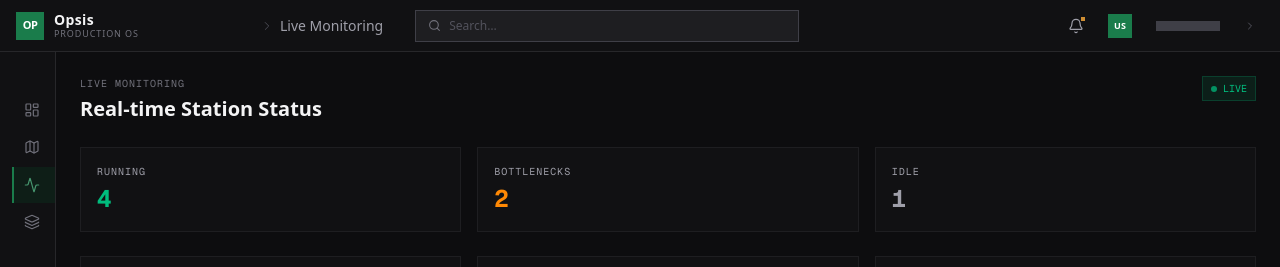
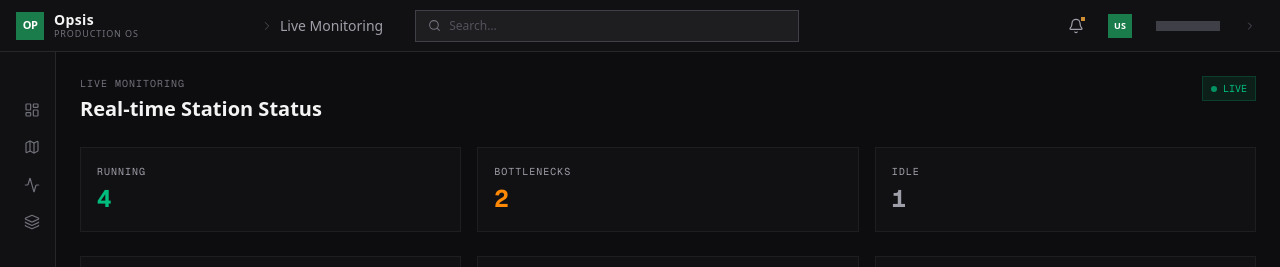
Before and after one commit to yaxru/R26-IT-140, a Next.js app in the folder client/: page /live-monitoring in a window 1280 px wide. Shown: the top 267 px of the page. Built offline with nearby package versions, Linux system fonts and the light colour scheme; a web font is replaced by a local one.

Commit message:
Update Sidebar.tsx

```diff
--- a/client/app/components/Sidebar.tsx
+++ b/client/app/components/Sidebar.tsx
@@ -30,7 +30,7 @@ const NAV_SECTIONS = [
     items: [
       { label: "Overview",           href: "/",                   icon: <LayoutDashboard  {...iconProps} /> },
       { label: "Floor Map",          href: "/floor-map",          icon: <Map              {...iconProps} /> },
-      { label: "Live Monitoring",    href: "/live-monitoring",    icon: <Activity         {...iconProps} /> },
+      { label: "Production Time",    href: "/production-time",    icon: <Activity         {...iconProps} /> },
       { label: "Production Lines",   href: "/production-lines",   icon: <Layers           {...iconProps} /> },
     ],
   },
```
